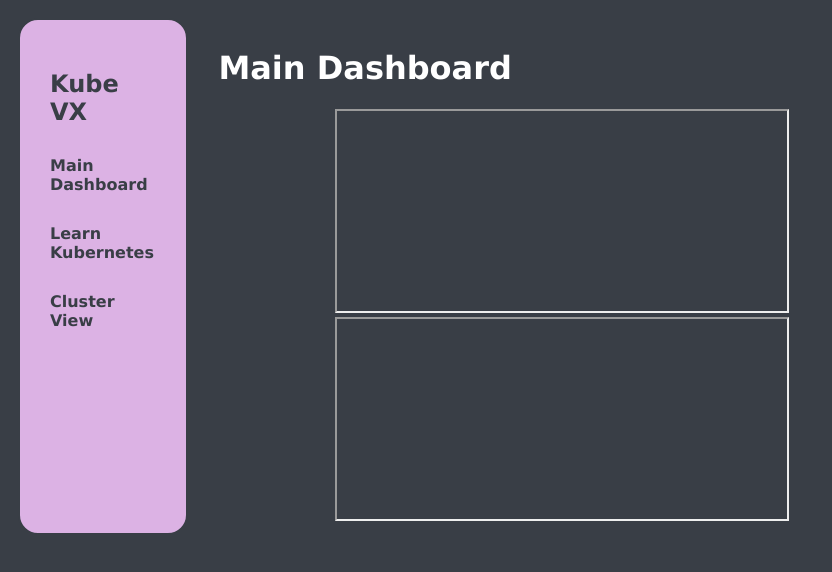
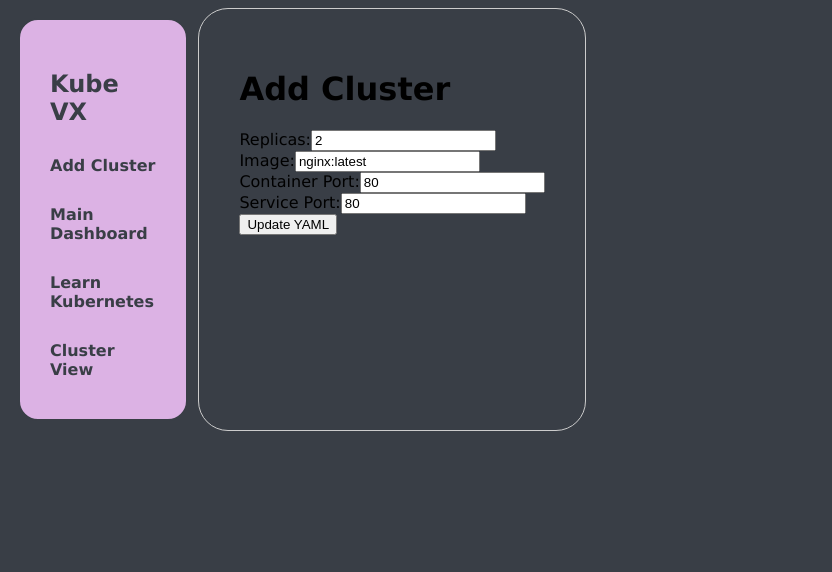
Before and after one commit to oslabs-beta/KubeVX, a React app: page / in a window 1280 px wide. Shown: the top 572 px of the page, without its empty margins (0-832 px from the left). Built offline with nearby package versions, Linux system fonts and the light colour scheme.

Commit message:
add cluster

```diff
--- /dev/null
+++ b/src/AddCluster.js
@@ -0,0 +1,94 @@
+import React, { useState } from 'react';
+import Navigation from './components/Navigation.jsx';
+import '../src/public/addCluster.css';
+
+const AddCluster = () => {
+  const [formData, setFormData] = useState({
+    replicas: 2,
+    image: 'nginx:latest',
+    containerPort: 80,
+    servicePort: 80,
+  });
+
+  const handleChange = (e) => {
+    const { name, value } = e.target;
+    setFormData((prevData) => ({ ...prevData, [name]: value }));
+  };
+
+  const handleSubmit = async (e) => {
+    e.preventDefault();
+
+    try {
+      const response = await fetch('http://localhost:3001/addcluster', {
+        method: 'POST',
+        headers: {
+          'Content-Type': 'application/json',
+        },
+        body: JSON.stringify(formData),
+      });
+
+      if (response.ok) {
+        const responseData = await response.json();
+        console.log(responseData);
+      } else {
+        console.error('Failed to update YAML files');
+      }
+    } catch (error) {
+      console.error(error);
+    }
+  };
+
+  return (
+    <div className="addClusterContainer">
+      <Navigation />
+      <div className="formContainer">
+        <h1>Add Cluster</h1>
+        <form onSubmit={handleSubmit}>
+          <label>
+            Replicas:
+            <input
+              type="number"
+              name="replicas"
+              value={formData.replicas}
+              onChange={handleChange}
+            />
+          </label>
+          <br />
+          <label>
+            Image:
+            <input
+              type="text"
+              name="image"
+              value={formData.image}
+              onChange={handleChange}
+            />
+          </label>
+          <br />
+          <label>
+            Container Port:
+            <input
+              type="number"
+              name="containerPort"
+              value={formData.containerPort}
+              onChange={handleChange}
+            />
+          </label>
+          <br />
+          <label>
+            Service Port:
+            <input
+              type="number"
+              name="servicePort"
+              value={formData.servicePort}
+              onChange={handleChange}
+            />
+          </label>
+          <br />
+          <button type="submit">Update YAML</button>
+        </form>
+      </div>
+    </div>
+  );
+};
+
+export default AddCluster;
--- a/src/App.js
+++ b/src/App.js
@@ -1,15 +1,17 @@
-import React from "react";
-import { BrowserRouter as Router, Route, Switch } from "react-router-dom";
-import MainDashboard from "./MainDashboard.js";
-import LearnK8s from "./LearnK8s.js";
-import ClusterView from "./ClusterView.js";
+import React from 'react';
+import { BrowserRouter as Router, Route, Switch } from 'react-router-dom';
+import AddCluster from './AddCluster.js';
+import MainDashboard from './MainDashboard.js';
+import LearnK8s from './LearnK8s.js';
+import ClusterView from './ClusterView.js';
 
 const App = () => {
   return (
     <Router>
       <div>
         <Switch>
-          <Route exact path="/" component={MainDashboard} />
+          <Route exact path="/" component={AddCluster} />
+          <Route exact path="/maindashboard" component={MainDashboard} />
           <Route exact path="/learnk8s" component={LearnK8s} />
           <Route exact path="/clusterview" component={ClusterView} />
         </Switch>
--- a/src/components/Navigation.jsx
+++ b/src/components/Navigation.jsx
@@ -21,6 +21,9 @@ const Navigation = () => {
     <div className="navigation">
       <h2 className="nav-item">Kube VX</h2>
       <Link to="/" className="nav-item second-color">
+        Add Cluster
+      </Link>
+      <Link to="/maindashboard" className="nav-item second-color">
         Main Dashboard
       </Link>
       <Link to="/learnk8s" className="nav-item first-color">
--- /dev/null
+++ b/src/public/addCluster.css
@@ -0,0 +1,25 @@
+.addClusterContainer {
+  display: flex;
+  font-family: Verdana, Geneva, Tahoma, sans-serif;
+}
+
+.navigation {
+  display: flex;
+  flex-direction: column;
+  padding: 20px;
+  background: #00adb5;
+}
+
+.nav-item {
+  padding: 10px;
+  margin-bottom: 10px;
+  color: #393e46;
+  cursor: pointer;
+  text-decoration: none;
+}
+
+.formContainer {
+  padding: 40px;
+  border-radius: 30px;
+  border: 1px solid #ccc; /* Optionally, add a border for better visibility */
+}
```
Also changed, not shown: webapp-deployment.yaml (+6 -6 lines), 2 other files (tests, documents, lock files or other folders).
